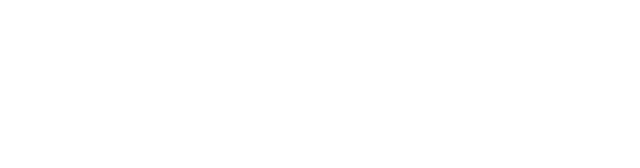
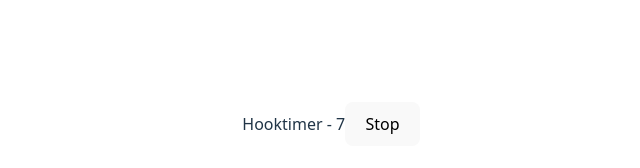
Before and after one commit to sameerwatts/TypeScriptFundamentals, a React (Vite) app in the folder my-react-ts-app/: page / in a window 1280 px wide. Shown: the part 276-444 px from the top of the page, without its empty margins (309-949 px from the left). Built offline with nearby package versions, Linux system fonts and the light colour scheme.

Commit message:
Mutable refs in typescript

```diff
--- a/my-react-ts-app/src/App.tsx
+++ b/my-react-ts-app/src/App.tsx
@@ -1,7 +1,10 @@
 import "./App.css";
+import MutableRef from "./components/ref/MutableRef";
 
 function App() {
-  return <div id="root"></div>;
+  return <div id="root">
+    <MutableRef />
+  </div>;
 }
 
 export default App;
--- a/my-react-ts-app/src/components/ref/MutableRef.tsx
+++ b/my-react-ts-app/src/components/ref/MutableRef.tsx
@@ -0,0 +1,33 @@
+import { useEffect, useRef, useState } from "react";
+
+const MutableRef = () => {
+  const [time, setTime] = useState(0);
+  const interValRef = useRef<number | undefined>(undefined);
+  // another solution
+  // const interValRef = useRef<number | null>(null);
+  // Add check before cleaing interval
+  // if (interValRef.current) window.clearInterval(interValRef.current);
+
+  const stopTimer = () => {
+    window.clearInterval(interValRef.current);
+  };
+
+  useEffect(() => {
+    interValRef.current = window.setInterval(() => {
+      setTime((pervTimeVal) => pervTimeVal + 1);
+    }, 1000);
+
+    return () => {
+      stopTimer();
+    };
+  }, []);
+
+  return (
+    <div>
+      Hooktimer - {time}
+      <button onClick={stopTimer}>Stop</button>
+    </div>
+  );
+};
+
+export default MutableRef;
```
